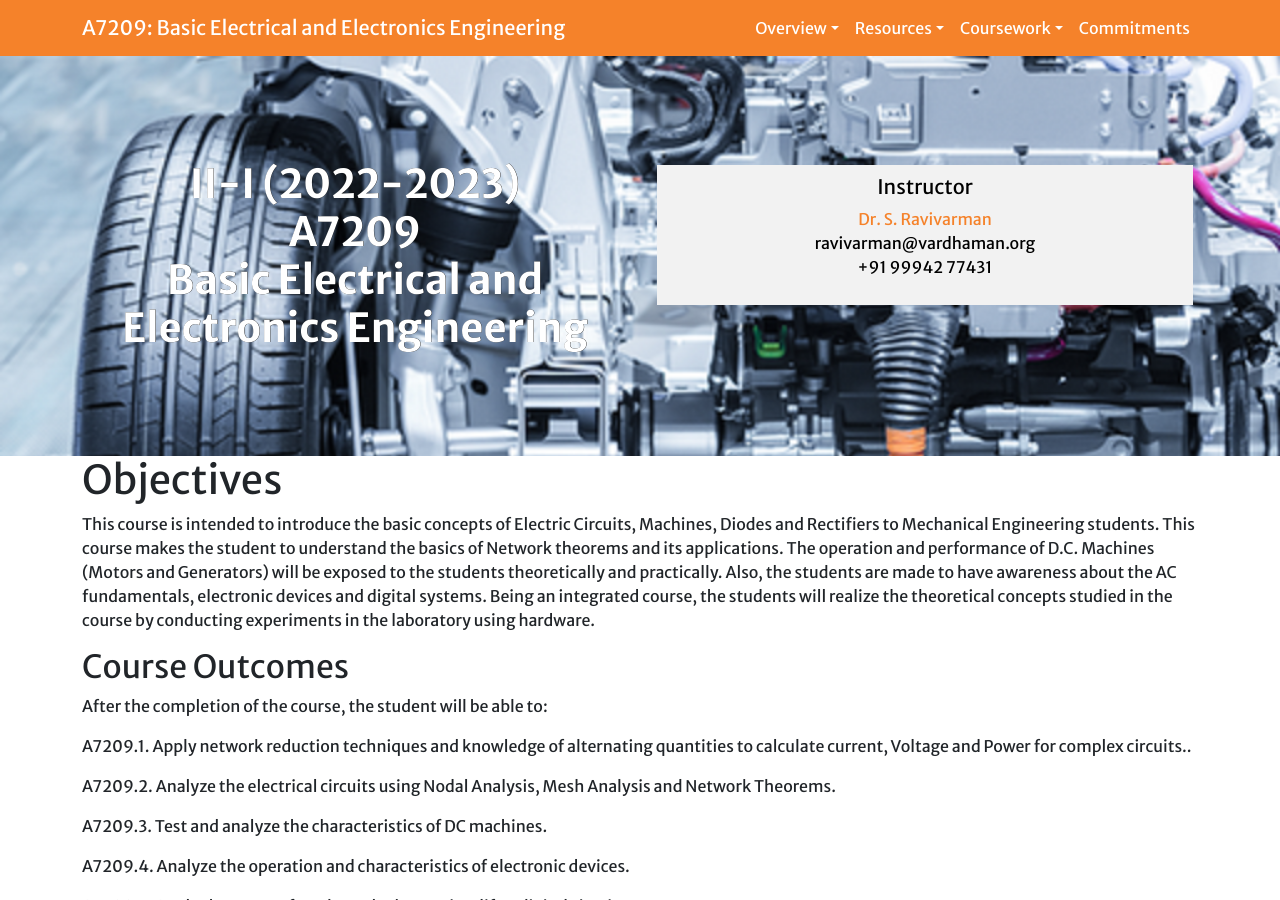
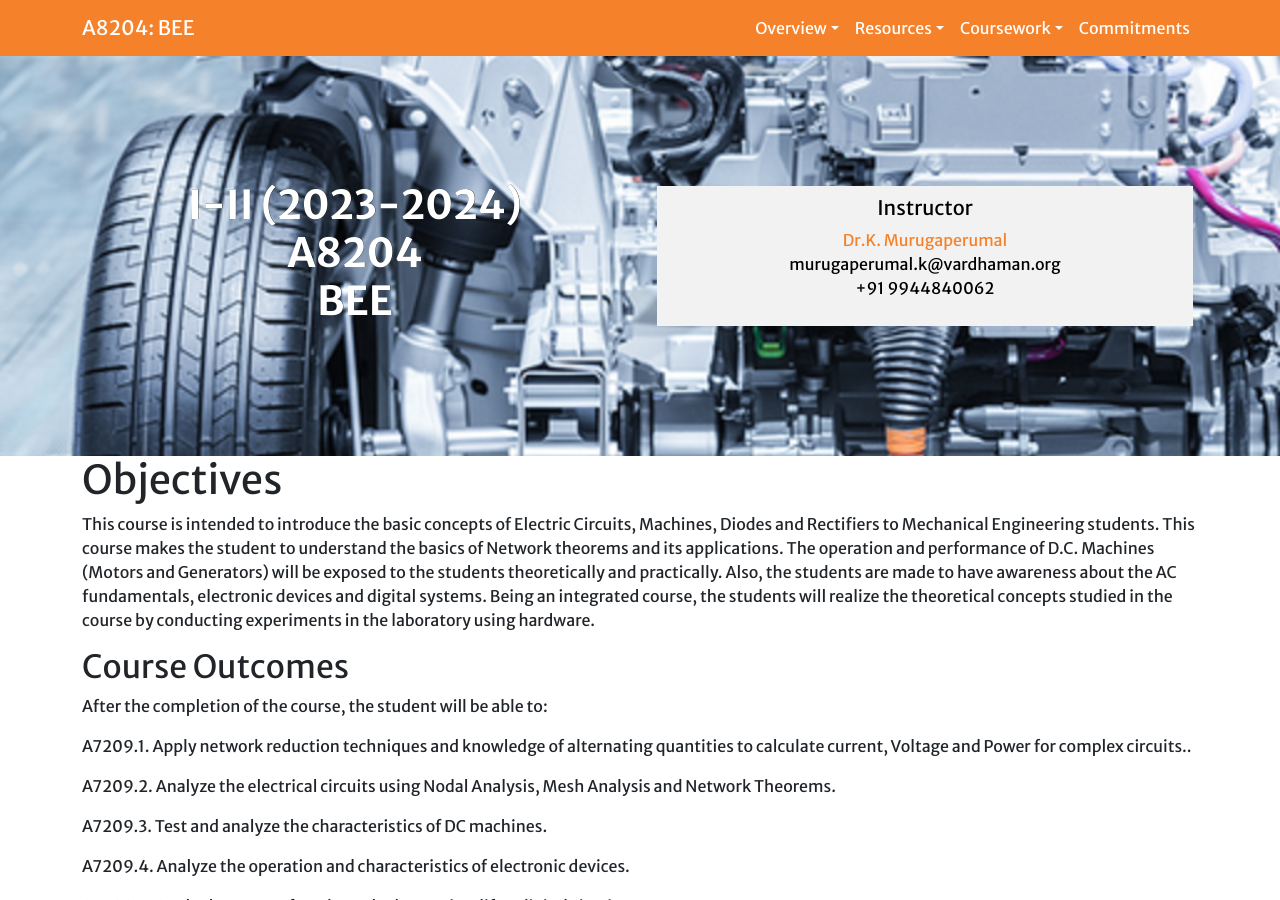
Before and after one commit to kmurugaperumal/BEE-A8204, a Jekyll site: the page built from index.md, in a window 1280 px wide and 900 px high. Built offline with Jekyll 4.4.1, drawn with Linux system fonts in a browser that asks for light colours; a script that is not in the unit is left out; our own code applies the rules of GitHub Pages for plain Markdown files.

Commit message:
Update _config.yml

```diff
--- a/_config.yml
+++ b/_config.yml
@@ -21,12 +21,12 @@
 #  algorithms and data structures (dictionaries, arrays, linked lists).
 #  Student learn these concepts through studying the Python programming
 #  language.
-baseurl: "/a7209" # the subpath of your site, e.g. /blog
+baseurl: "/beee-A8204" # the subpath of your site, e.g. /blog
 url: "" # the base hostname & protocol for your site, e.g. http://example.com
 
-number: A7209
-title: Basic Electrical and Electronics Engineering
-semester: II-I (2022-2023)
+number: A8204
+title: BEE
+semester: I-II (2023-2024)
 
 navigation:
   - title: Overview
@@ -57,16 +57,16 @@ navigation:
     url: '#commitments'
 
 instructors:
-  - id: srv
-    name: Dr. S. Ravivarman
-    email: ravivarman@vardhaman.org
+  - id: KMP
+    name: Dr.K. Murugaperumal
+    email: murugaperumal.k@vardhaman.org
     web: http://wwww.sravivarman.com
-    phone: +91 99942 77431
+    phone: +91 9944840062
 
 offerings:
   - name: LECTURE
-    loc: 5103
-    instructor: srv
+    loc: 3116c
+    instructor: KMP
 
 # Build settings
 markdown: kramdown
```
